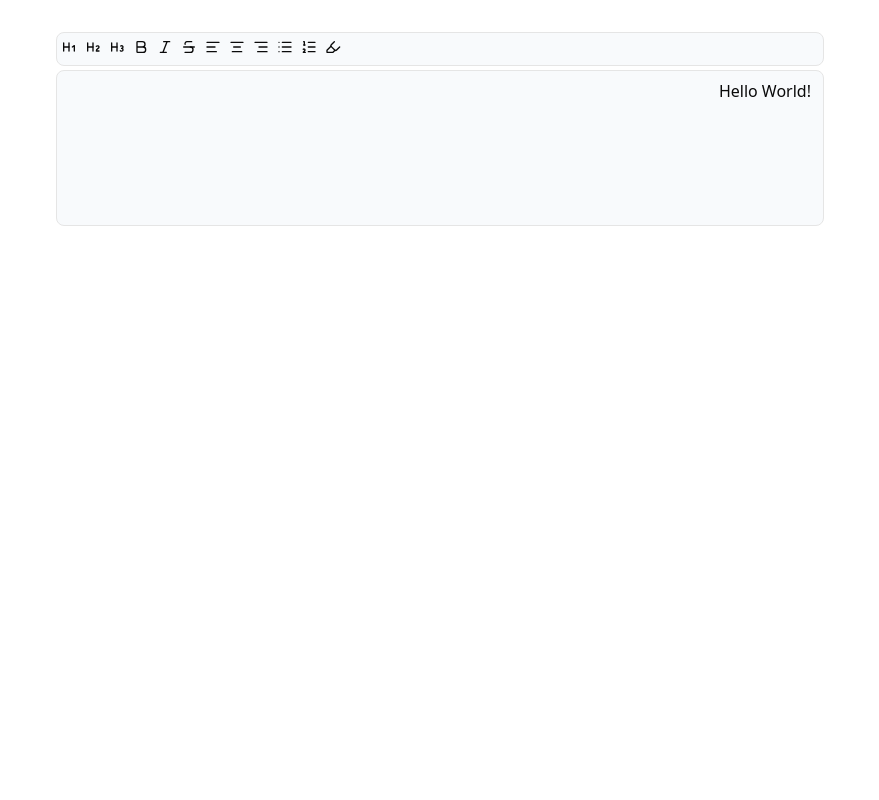
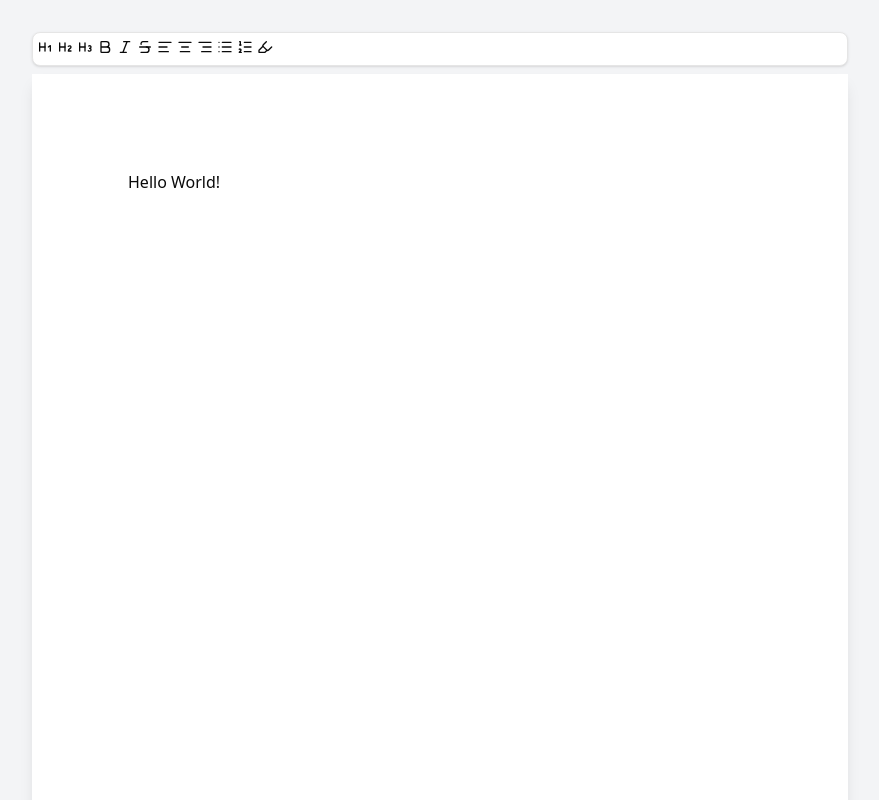
Before and after one commit to Dame121/Document-Pagination-Tip-Tap, a Next.js app: page / in a window 1280 px wide. Shown: the top 800 px of the page, without its empty margins (200-1079 px from the left). Built offline with nearby package versions, Linux system fonts and the light colour scheme.

Commit message:
Fixed the menubar and clean the project structure and also made the page size to match the US Letter size (8.5 x 11) with standard 1-inch margins

```diff
--- a/app/globals.css
+++ b/app/globals.css
@@ -153,3 +153,19 @@
 .ProseMirror li p {
   margin: 0;
 }
+
+/* Print styles for US Letter */
+@media print {
+  @page {
+    size: letter;
+    margin: 1in;
+  }
+
+  body {
+    background: white !important;
+  }
+
+  .no-print {
+    display: none !important;
+  }
+}
--- a/app/page.tsx
+++ b/app/page.tsx
@@ -1,9 +1,9 @@
-import { Button } from "@/components/ui/button";
 import RichTextEditor from "@/components/ui/rich-text-editor";
-import Image from "next/image";
 
 export default function Home() {
   return (
-    <div className="max-w-3xl mx-auto py-8"><RichTextEditor /></div>
+    <div className="min-h-screen bg-gray-100 py-8 px-4">
+      <RichTextEditor />
+    </div>
   );
 }
--- a/components/ui/rich-text-editor/index.tsx
+++ b/components/ui/rich-text-editor/index.tsx
@@ -1,42 +1,54 @@
 "use client";
+
 import { useEditor, EditorContent } from "@tiptap/react";
 import StarterKit from "@tiptap/starter-kit";
-import React from "react";
-import MenuBar from "./menu-bar";
 import TextAlign from "@tiptap/extension-text-align";
 import Highlight from "@tiptap/extension-highlight";
-
+import MenuBar from "./menu-bar";
 
 export default function RichTextEditor() {
-    const editor = useEditor({
+  const editor = useEditor({
     extensions: [
       StarterKit.configure({
         bulletList: {
           HTMLAttributes: {
-            class: "list-disc ml-3" },
+            class: "list-disc ml-3",
+          },
         },
-          orderedList: {
+        orderedList: {
           HTMLAttributes: {
-          class: "list-decimal ml-3" },
+            class: "list-decimal ml-3",
+          },
         },
       }),
       TextAlign.configure({
-        types: ['heading', 'paragraph'],
-        defaultAlignment: 'right',
+        types: ["heading", "paragraph"],
+        defaultAlignment: "left",
       }),
       Highlight,
     ],
-    content: '<p>Hello World! </p>',
+    content: "<p>Hello World!</p>",
     immediatelyRender: false,
     editorProps: {
       attributes: {
-        class: "min-h-[156px]  border rounded-md bg-slate-50 py-2 px-3",
+        class: "min-h-[9in] outline-none focus:outline-none prose prose-sm sm:prose lg:prose-lg max-w-none",
       },
     },
-  })
+  });
 
-  return <div>
-  <MenuBar editor={editor} />
-  <EditorContent editor={editor} />
-  </div>
+  return (
+    <div className="max-w-[8.5in] mx-auto">
+      <MenuBar editor={editor} />
+      <div
+        className="bg-white shadow-lg mx-auto"
+        style={{
+          width: '8.5in',
+          minHeight: '11in',
+          padding: '1in',
+        }}
+      >
+        <EditorContent editor={editor} />
+      </div>
+    </div>
+  );
 }
--- a/components/ui/rich-text-editor/menu-bar.tsx
+++ b/components/ui/rich-text-editor/menu-bar.tsx
@@ -1,86 +1,103 @@
 import { Toggle } from "@radix-ui/react-toggle";
 import { Editor } from "@tiptap/react";
-import { AlignCenter, AlignLeft, AlignRight, Bold, Heading1, Heading2, Heading3, Highlighter, Italic, List, ListOrdered, Strikethrough } from "lucide-react";
-import React from "react";
+import {
+  AlignCenter,
+  AlignLeft,
+  AlignRight,
+  Bold,
+  Heading1,
+  Heading2,
+  Heading3,
+  Highlighter,
+  Italic,
+  List,
+  ListOrdered,
+  Strikethrough,
+} from "lucide-react";
 
-export default function MenuBar({editor}: {editor: Editor | null}) {
-      if (!editor) {
-    return null
+interface MenuBarProps {
+  editor: Editor | null;
+}
+
+export default function MenuBar({ editor }: MenuBarProps) {
+  if (!editor) {
+    return null;
   }
-  const Options = [
+
+  const options = [
     {
       icon: <Heading1 className="size-4" />,
       onClick: () => editor.chain().focus().toggleHeading({ level: 1 }).run(),
-      preesed: editor.isActive("heading", { level: 1 }),
+      pressed: editor.isActive("heading", { level: 1 }),
     },
     {
       icon: <Heading2 className="size-4" />,
       onClick: () => editor.chain().focus().toggleHeading({ level: 2 }).run(),
-      preesed: editor.isActive("heading", { level: 2 }),
+      pressed: editor.isActive("heading", { level: 2 }),
     },
     {
       icon: <Heading3 className="size-4" />,
       onClick: () => editor.chain().focus().toggleHeading({ level: 3 }).run(),
-      preesed: editor.isActive("heading", { level: 3 }),
+      pressed: editor.isActive("heading", { level: 3 }),
     },
     {
       icon: <Bold className="size-4" />,
       onClick: () => editor.chain().focus().toggleBold().run(),
-      preesed: editor.isActive("bold"),
+      pressed: editor.isActive("bold"),
     },
     {
       icon: <Italic className="size-4" />,
       onClick: () => editor.chain().focus().toggleItalic().run(),
-      preesed: editor.isActive("italic"),
+      pressed: editor.isActive("italic"),
     },
     {
       icon: <Strikethrough className="size-4" />,
       onClick: () => editor.chain().focus().toggleStrike().run(),
-      preesed: editor.isActive("strike"),
+      pressed: editor.isActive("strike"),
     },
     {
       icon: <AlignLeft className="size-4" />,
       onClick: () => editor.chain().focus().setTextAlign("left").run(),
-      preesed: editor.isActive({ textAlign: "left" }),
+      pressed: editor.isActive({ textAlign: "left" }),
     },
     {
       icon: <AlignCenter className="size-4" />,
       onClick: () => editor.chain().focus().setTextAlign("center").run(),
-      preesed: editor.isActive({ textAlign: "center" }),
+      pressed: editor.isActive({ textAlign: "center" }),
     },
     {
       icon: <AlignRight className="size-4" />,
       onClick: () => editor.chain().focus().setTextAlign("right").run(),
-      preesed: editor.isActive({ textAlign: "right" }),
+      pressed: editor.isActive({ textAlign: "right" }),
     },
     {
       icon: <List className="size-4" />,
       onClick: () => editor.chain().focus().toggleBulletList().run(),
-      preesed: editor.isActive("bulletList"),
+      pressed: editor.isActive("bulletList"),
     },
     {
       icon: <ListOrdered className="size-4" />,
       onClick: () => editor.chain().focus().toggleOrderedList().run(),
-      preesed: editor.isActive("orderedList"),
+      pressed: editor.isActive("orderedList"),
     },
     {
       icon: <Highlighter className="size-4" />,
       onClick: () => editor.chain().focus().toggleHighlight().run(),
-      preesed: editor.isActive("highlight"),
+      pressed: editor.isActive("highlight"),
     },
   ];
 
   return (
-    <div className="border rounded-md p-1 mb-1 bg-slate-50 space-x-2 z-50">
-        {Options.map((option, index) => (
+    <div className="border rounded-md p-1 mb-2 bg-white shadow-sm space-x-1 sticky top-4 z-50 no-print max-w-[8.5in] mx-auto">
+      {options.map((option, index) => (
         <Toggle
           key={index}
-          pressed={option.preesed}
+          pressed={option.pressed}
           onPressedChange={option.onClick}
         >
           {option.icon}
         </Toggle>
       ))}
     </div>
-  )
+  );
 }
--- a/package.json
+++ b/package.json
@@ -31,7 +31,7 @@
     "@types/react-dom": "^19",
     "eslint": "^9",
     "eslint-config-next": "16.1.1",
-    "tailwindcss": "^4",
+    "tailwindcss": "^4.1.18",
     "tw-animate-css": "^1.4.0",
     "typescript": "^5"
   }
```
Also changed, not shown: 1 other file (tests, documents, lock files or other folders).
